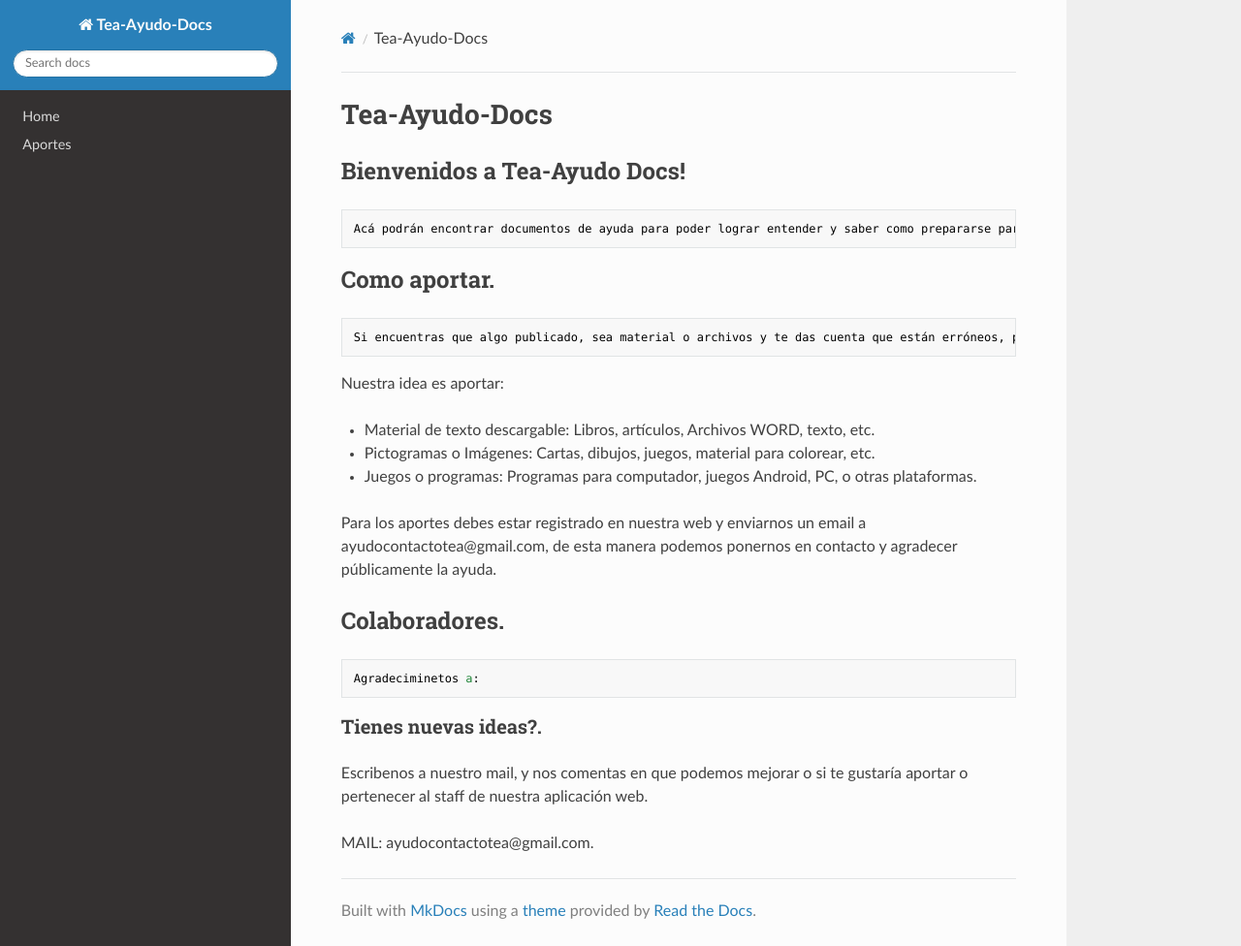
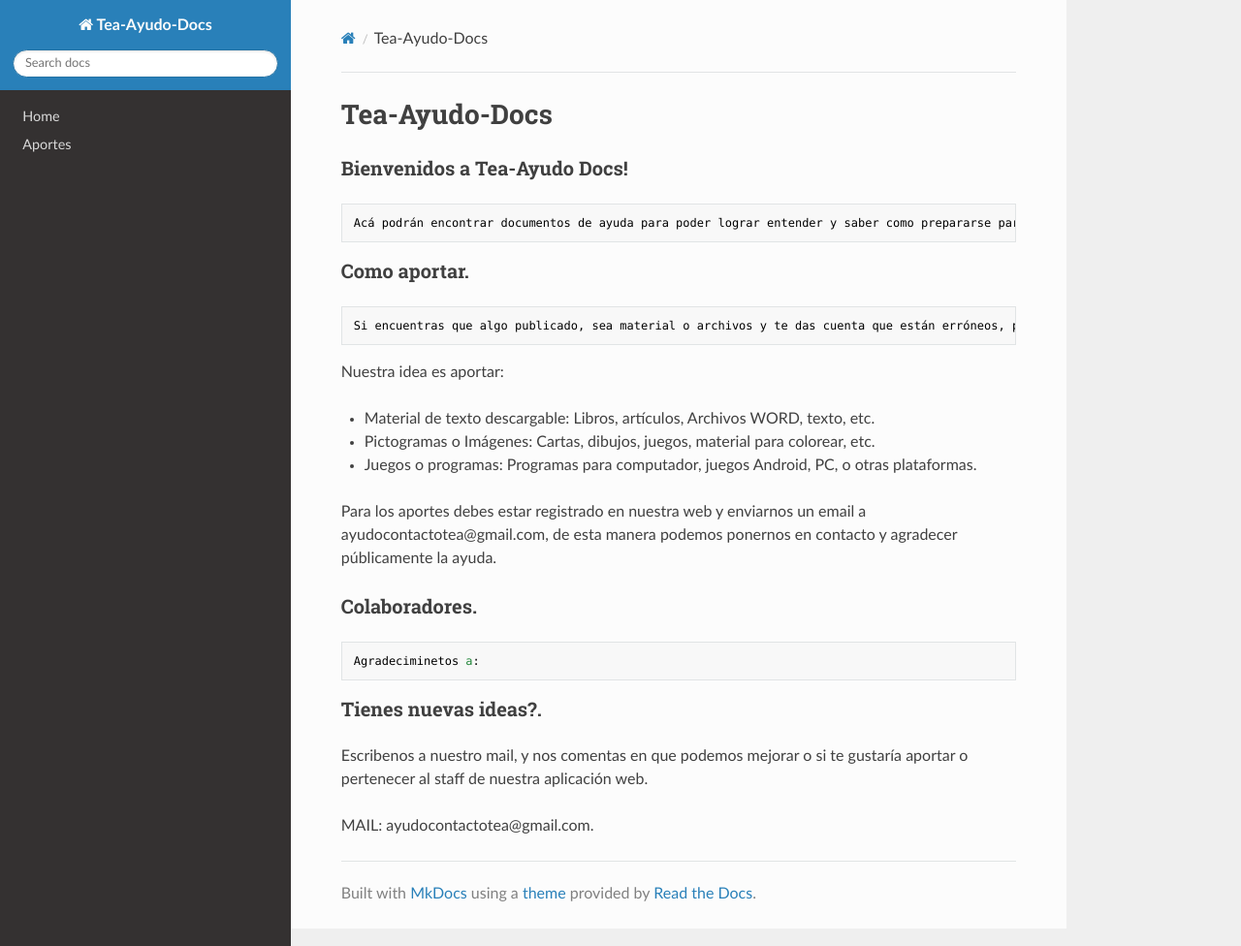
Before and after one commit to josearandav/Tea-Docs, an MkDocs documentation site: the page built from docs/index.md, in a window 1280 px wide and 976 px high. Shown: the whole window at 97% size. Built offline with MkDocs 1.6.1, drawn with Linux system fonts in a browser that asks for light colours; nearby versions of some CDN libraries; old or Windows-style settings are respelled for this version of MkDocs.

Commit message:
correcion de titulos home

```diff
--- a/docs/index.md
+++ b/docs/index.md
@@ -2,11 +2,11 @@
 
 
 
-## Bienvenidos a Tea-Ayudo Docs!
+### Bienvenidos a Tea-Ayudo Docs!
 
 	Acá podrán encontrar documentos de ayuda para poder lograr entender y saber como prepararse para enfrentar el Autismo, la idea es hacerlo mas sencillo y con apoyo.
 
-## Como aportar.
+### Como aportar.
 
     Si encuentras que algo publicado, sea material o archivos y te das cuenta que están erróneos, puedes ayudar a corregirlos o también puedes aportar cosas nuevas.
 
@@ -18,7 +18,7 @@ Nuestra idea es aportar:
 
 Para los aportes debes estar registrado en nuestra web y enviarnos un email a ayudocontactotea@gmail.com, de esta manera podemos ponernos en contacto y agradecer públicamente la ayuda.
 
-## Colaboradores.
+### Colaboradores.
 
 	Agradeciminetos a:
 
```
